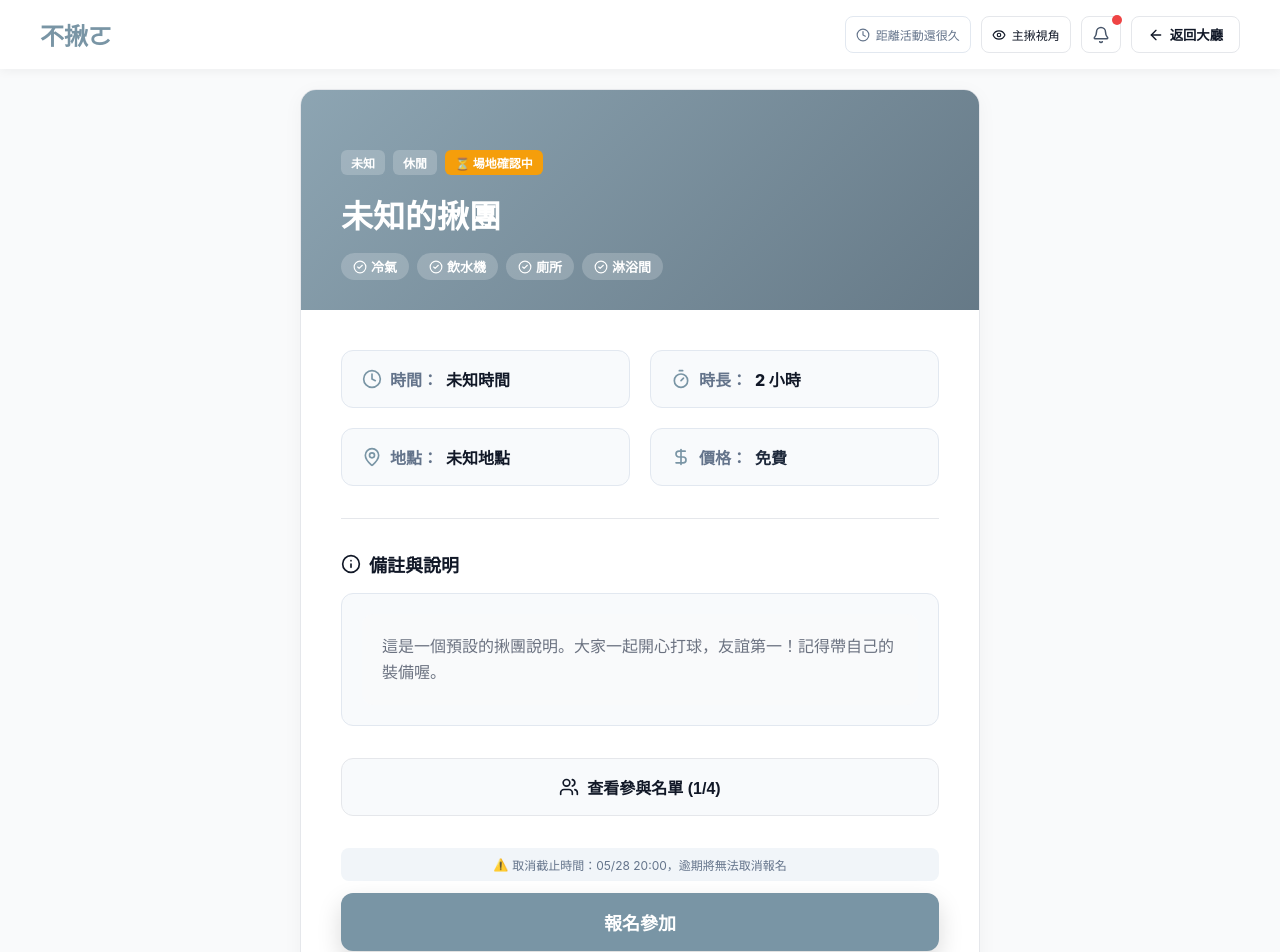
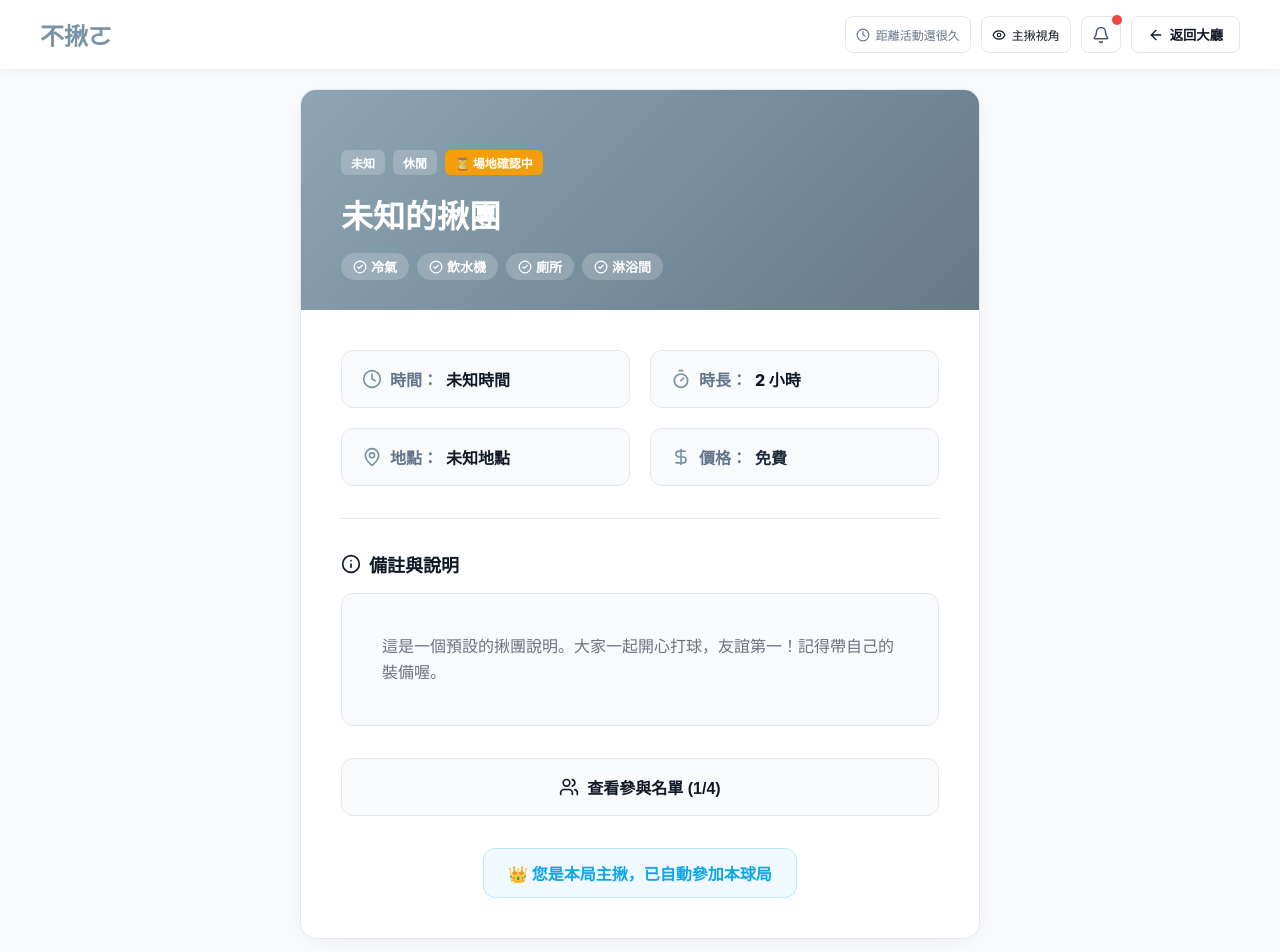
Before and after one commit to B1329041/database_web, a React (Vite) app: page /nojo/party/1 in a window 1280 px wide. Shown: the top 952 px of the page. Built offline with nearby package versions, Linux system fonts and the light colour scheme.

Commit message:
Fix logic: hide join for host and require join to report

```diff
--- a/src/pages/PartyDetail.jsx
+++ b/src/pages/PartyDetail.jsx
@@ -56,14 +56,21 @@ function PartyDetail() {
   }, [location.state, defaultParty]);
 
   const [party, setParty] = useState(initialParty);
-  const [hasJoined, setHasJoined] = useState(false);
+
+  // 判斷當前使用者是否為主揪或已加入
+  const isUserHost = initialParty.participants?.[0]?.name === '我 (主揪)' || initialParty.participants?.[0]?.name === '主揪人';
+  const initialHasJoined = isUserHost ||
+                           initialParty.participants?.some(p => p.name === '我 (使用者)') ||
+                           initialParty.waitlist?.some(p => p.name === '我 (使用者)');
+
+  const [hasJoined, setHasJoined] = useState(initialHasJoined);
   const [joinType, setJoinType] = useState(null);
   const [toastMsg, setToastMsg] = useState('');
   const [showListModal, setShowListModal] = useState(null); // 'participants' | 'waitlist' | null
   const [selectedMember, setSelectedMember] = useState(null); // 新增：被選擇查看資料的成員
 
   // 新增：場地狀態與檢舉功能狀態
-  const [isHostView, setIsHostView] = useState(true); // 測試用
+  const [isHostView, setIsHostView] = useState(isUserHost); // 根據是否為主揪動態切換
   const [isTimeApproaching, setIsTimeApproaching] = useState(false); // 測試用：模擬距離活動小於30分
   const [showNotifications, setShowNotifications] = useState(false);
   const [notifications, setNotifications] = useState([
@@ -326,11 +333,17 @@ function PartyDetail() {
             </div>
 
             {/* 報名參加按鈕 (居中顯示於名單按鈕下方) */}
-            <div style={{ fontSize: '12px', color: '#64748b', textAlign: 'center', margin: '20px auto 12px auto', display: 'flex', alignItems: 'center', justifyContent: 'center', gap: '4px', backgroundColor: '#f1f5f9', padding: '8px', borderRadius: '8px', maxWidth: '600px' }}>
-              <span style={{ color: '#f59e0b' }}>⚠️</span> 取消截止時間：05/28 20:00，逾期將無法取消報名
-            </div>
+            {!isHostView && (
+              <div style={{ fontSize: '12px', color: '#64748b', textAlign: 'center', margin: '20px auto 12px auto', display: 'flex', alignItems: 'center', justifyContent: 'center', gap: '4px', backgroundColor: '#f1f5f9', padding: '8px', borderRadius: '8px', maxWidth: '600px' }}>
+                <span style={{ color: '#f59e0b' }}>⚠️</span> 取消截止時間：05/28 20:00，逾期將無法取消報名
+              </div>
+            )}
             <div style={{ display: 'flex', justifyContent: 'center' }}>
-              {hasJoined ? (
+              {isHostView ? (
+                <div style={{ padding: '12px 24px', color: '#0ea5e9', fontWeight: 'bold', backgroundColor: '#f0f9ff', borderRadius: '12px', textAlign: 'center', border: '1px solid #bae6fd' }}>
+                  👑 您是本局主揪，已自動參加本球局
+                </div>
+              ) : hasJoined ? (
                 <button className="btn-action cancel" onClick={handleCancel}>
                   取消報名
                 </button>
@@ -400,7 +413,7 @@ function PartyDetail() {
       {selectedMember && (
         <div className="modal-overlay" onClick={() => setSelectedMember(null)} style={{ zIndex: 1100 }}>
           <div className="modal-content" onClick={e => e.stopPropagation()} style={{ maxWidth: '320px', textAlign: 'center', position: 'relative' }}>
-            {selectedMember.name !== '我 (使用者)' && (
+            {hasJoined && selectedMember.name !== '我 (使用者)' && selectedMember.name !== '我 (主揪)' && (
               <button
                 onClick={() => { setShowReportModal(true); setReportingUser(selectedMember.name); setSelectedMember(null); }}
                 style={{ position: 'absolute', top: '16px', right: '16px', background: 'none', border: 'none', cursor: 'pointer', display: 'flex', alignItems: 'center', gap: '4px', color: '#ef4444', fontSize: '13px', fontWeight: '700' }}
```
